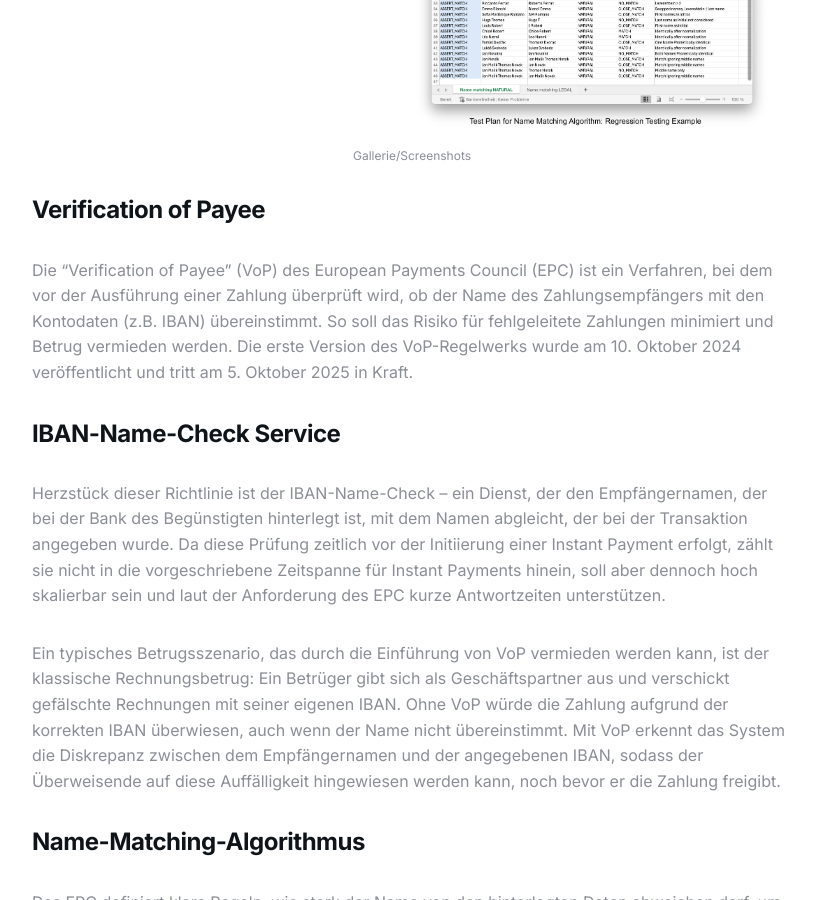
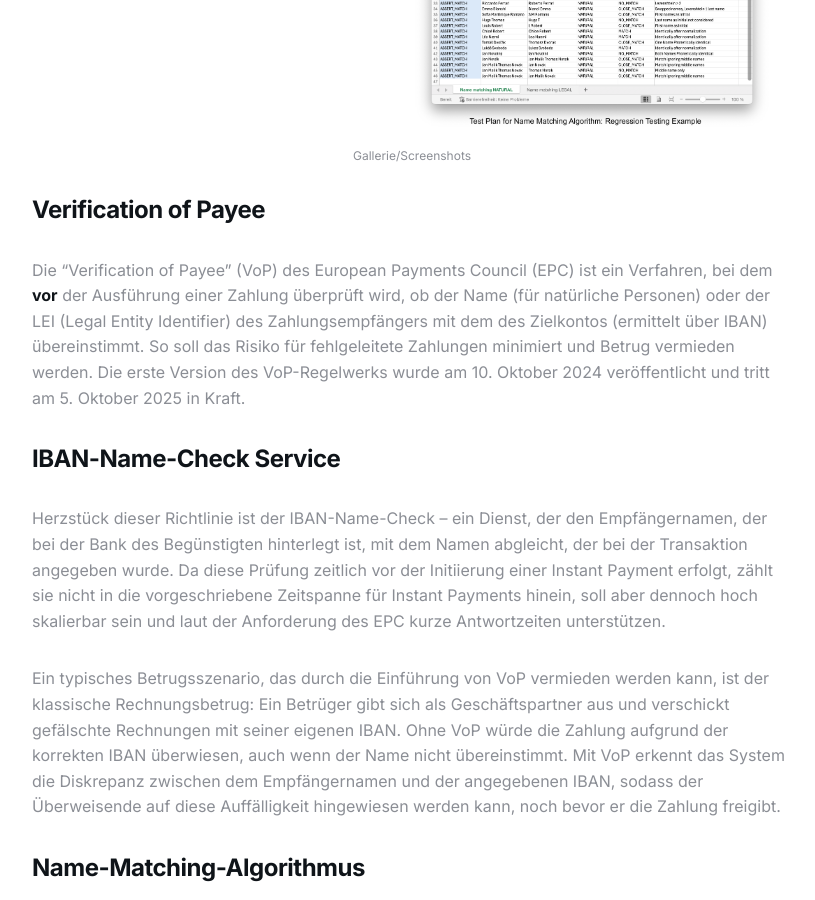
Before and after one commit to Rokko11/Rokko11.github.io, a Jekyll site: the page built from _services/service-iban-name-check.md, in a window 1280 px wide and 900 px high, scrolled down 1700 px. Shown: the whole window, without its empty margins (228-1043 px from the left). Built offline with Jekyll 4.4.1, drawn with Linux system fonts in a browser that asks for light colours.

Commit message:
update text

```diff
--- a/_services/service-iban-name-check.md
+++ b/_services/service-iban-name-check.md
@@ -16,7 +16,7 @@ images:
 
 ### Verification of Payee
 
-Die "Verification of Payee" (VoP) des European Payments Council (EPC) ist ein Verfahren, bei dem vor der Ausführung einer Zahlung überprüft wird, ob der Name des Zahlungsempfängers mit den Kontodaten (z.B. IBAN) übereinstimmt. So soll das Risiko für fehlgeleitete Zahlungen minimiert und Betrug vermieden werden. Die erste Version des VoP-Regelwerks wurde am 10. Oktober 2024 veröffentlicht und tritt am 5. Oktober 2025 in Kraft.
+Die "Verification of Payee" (VoP) des European Payments Council (EPC) ist ein Verfahren, bei dem **vor** der Ausführung einer Zahlung überprüft wird, ob der Name (für natürliche Personen) oder der LEI (Legal Entity Identifier) des Zahlungsempfängers mit dem des Zielkontos (ermittelt über IBAN) übereinstimmt. So soll das Risiko für fehlgeleitete Zahlungen minimiert und Betrug vermieden werden. Die erste Version des VoP-Regelwerks wurde am 10. Oktober 2024 veröffentlicht und tritt am 5. Oktober 2025 in Kraft.
 
 ### IBAN-Name-Check Service
 
```
